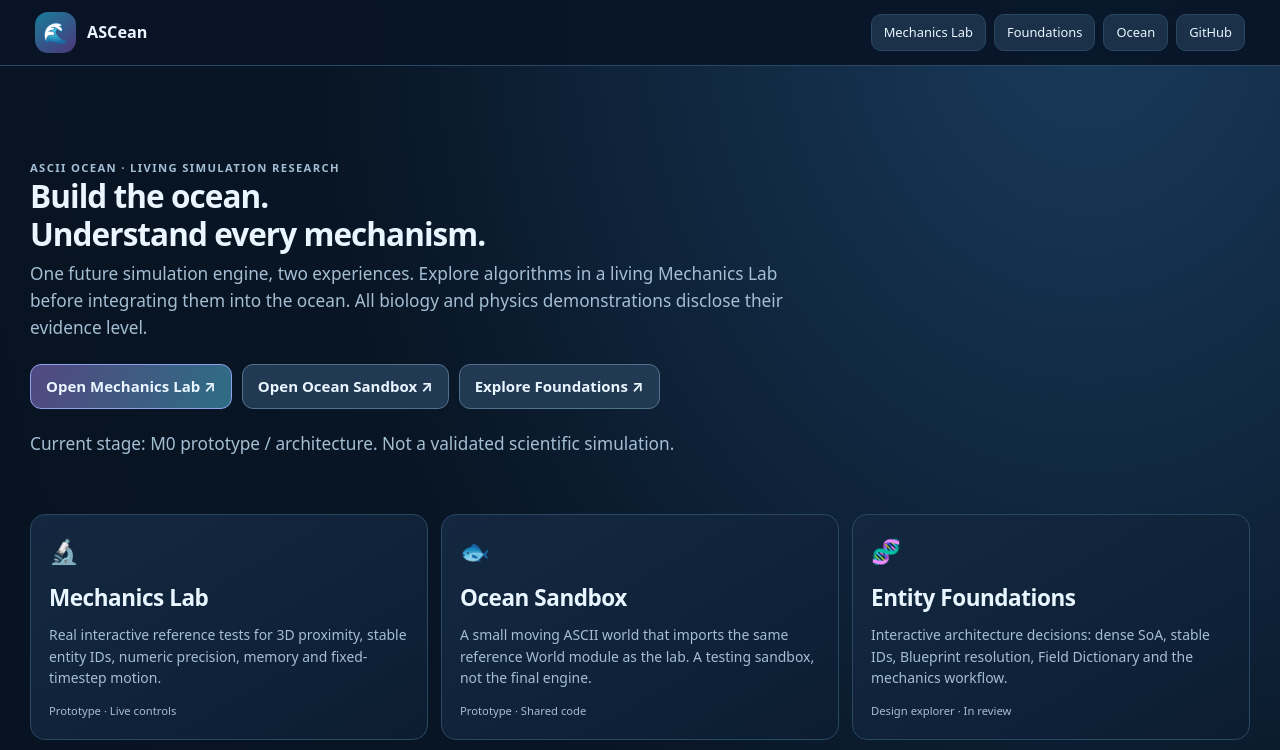
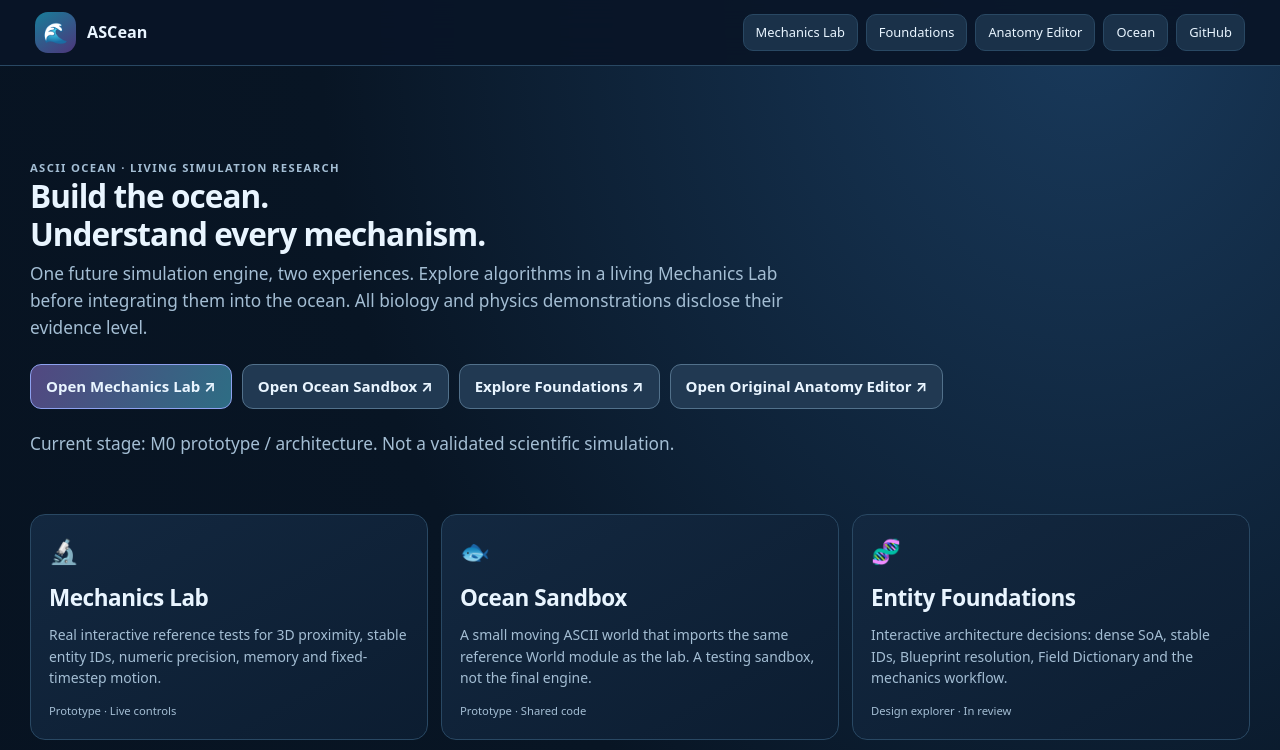
Before and after one commit to DorManDel/ASCean, a plain HTML site: page site/index.html in a window 1280 px wide. Shown: the top 750 px of the page. Drawn offline with Linux system fonts and the light colour scheme.

Commit message:
restore(anatomy): link original editor and guard its controls in browser tests

```diff
--- a/site/index.html
+++ b/site/index.html
@@ -1,6 +1,6 @@
 <!doctype html><html lang="en"><head><meta charset="utf-8"><meta name="viewport" content="width=device-width,initial-scale=1"><meta name="theme-color" content="#071220"><title>ASCean — Ocean & Mechanics Lab</title><link rel="stylesheet" href="./assets/site.css"></head>
-<body><header class="topbar"><a class="brand" href="./"><span class="mark">🌊</span>ASCean</a><nav class="toplinks" aria-label="Main"><a href="./lab/">Mechanics Lab</a><a href="./foundations/">Foundations</a><a href="./ocean/">Ocean</a><a href="https://github.com/DorManDel/ASCean" target="_blank" rel="noopener">GitHub</a></nav></header>
-<main class="container"><section class="hero"><div class="eyebrow">ASCII Ocean · living simulation research</div><h1>Build the ocean.<br>Understand every mechanism.</h1><p>One future simulation engine, two experiences. Explore algorithms in a living Mechanics Lab before integrating them into the ocean. All biology and physics demonstrations disclose their evidence level.</p><div class="actions"><a class="btn primary" href="./lab/">Open Mechanics Lab ↗</a><a class="btn" href="./ocean/">Open Ocean Sandbox ↗</a><a class="btn" href="./foundations/">Explore Foundations ↗</a></div><p class="meta">Current stage: M0 prototype / architecture. Not a validated scientific simulation.</p></section>
+<body><header class="topbar"><a class="brand" href="./"><span class="mark">🌊</span>ASCean</a><nav class="toplinks" aria-label="Main"><a href="./lab/">Mechanics Lab</a><a href="./foundations/">Foundations</a><a href="./anatomy/">Anatomy Editor</a><a href="./ocean/">Ocean</a><a href="https://github.com/DorManDel/ASCean" target="_blank" rel="noopener">GitHub</a></nav></header>
+<main class="container"><section class="hero"><div class="eyebrow">ASCII Ocean · living simulation research</div><h1>Build the ocean.<br>Understand every mechanism.</h1><p>One future simulation engine, two experiences. Explore algorithms in a living Mechanics Lab before integrating them into the ocean. All biology and physics demonstrations disclose their evidence level.</p><div class="actions"><a class="btn primary" href="./lab/">Open Mechanics Lab ↗</a><a class="btn" href="./ocean/">Open Ocean Sandbox ↗</a><a class="btn" href="./foundations/">Explore Foundations ↗</a><a class="btn" href="./anatomy/">Open Original Anatomy Editor ↗</a></div><p class="meta">Current stage: M0 prototype / architecture. Not a validated scientific simulation.</p></section>
 <section class="cards"><a class="panel tile" href="./lab/"><div class="symbol">🔬</div><h2>Mechanics Lab</h2><p>Real interactive reference tests for 3D proximity, stable entity IDs, numeric precision, memory and fixed-timestep motion.</p><span class="meta">Prototype · Live controls</span></a>
 <a class="panel tile" href="./ocean/"><div class="symbol">🐟</div><h2>Ocean Sandbox</h2><p>A small moving ASCII world that imports the same reference World module as the lab. A testing sandbox, not the final engine.</p><span class="meta">Prototype · Shared code</span></a>
 <a class="panel tile" href="./foundations/"><div class="symbol">🧬</div><h2>Entity Foundations</h2><p>Interactive architecture decisions: dense SoA, stable IDs, Blueprint resolution, Field Dictionary and the mechanics workflow.</p><span class="meta">Design explorer · In review</span></a>
```
